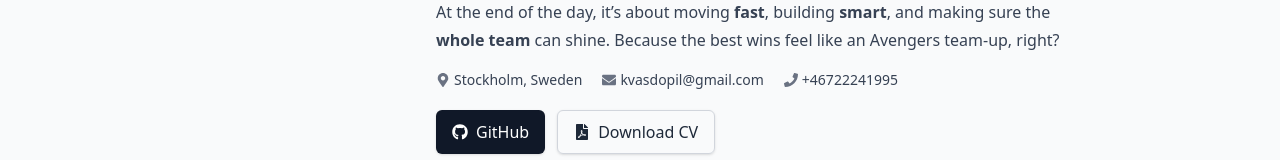
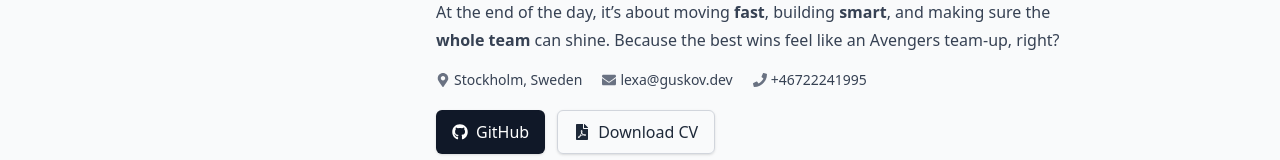
Before and after one commit to kvasdopil/me, a React (Vite) app: page / in a window 1280 px wide. Shown: the part 450-610 px from the top of the page. Built offline with nearby package versions, Linux system fonts and the light colour scheme.

Commit message:
Update contact email to lexa@guskov.dev

```diff
--- a/src/App.tsx
+++ b/src/App.tsx
@@ -70,7 +70,7 @@ function App() {
             "🤖🛰️📱💻",
           ]}
           location="Stockholm, Sweden"
-          email="kvasdopil@gmail.com"
+          email="lexa@guskov.dev"
           phone="+46722241995"
           githubUrl="https://github.com/kvasdopil"
           cvUrl="./cv-guskov-2025.pdf"
```
Also changed, not shown: 1 other file (tests, documents, lock files or other folders).
